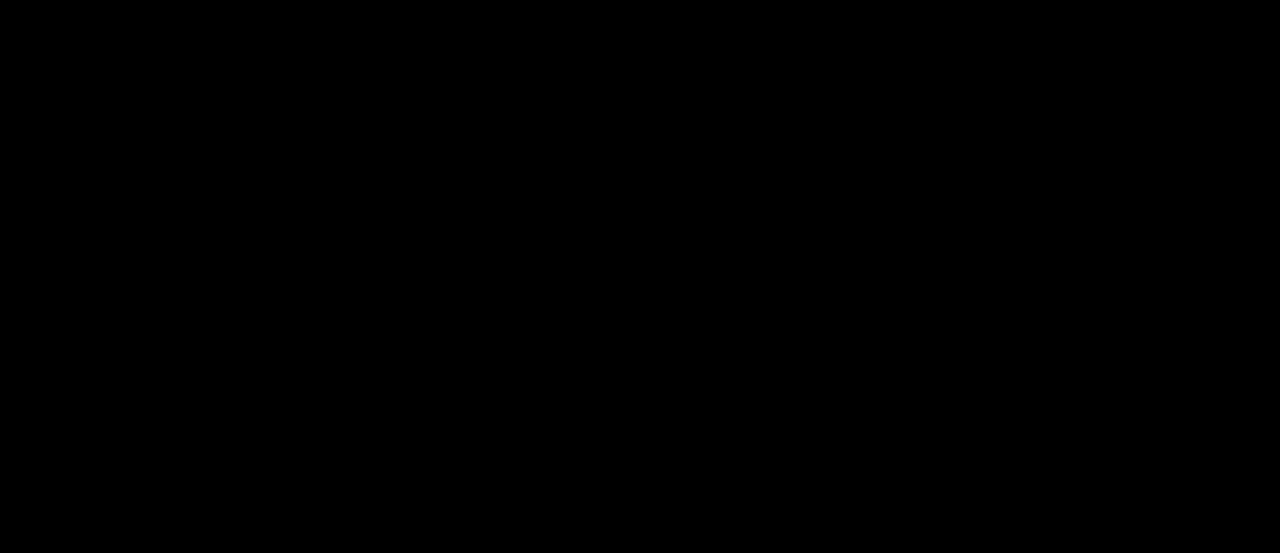
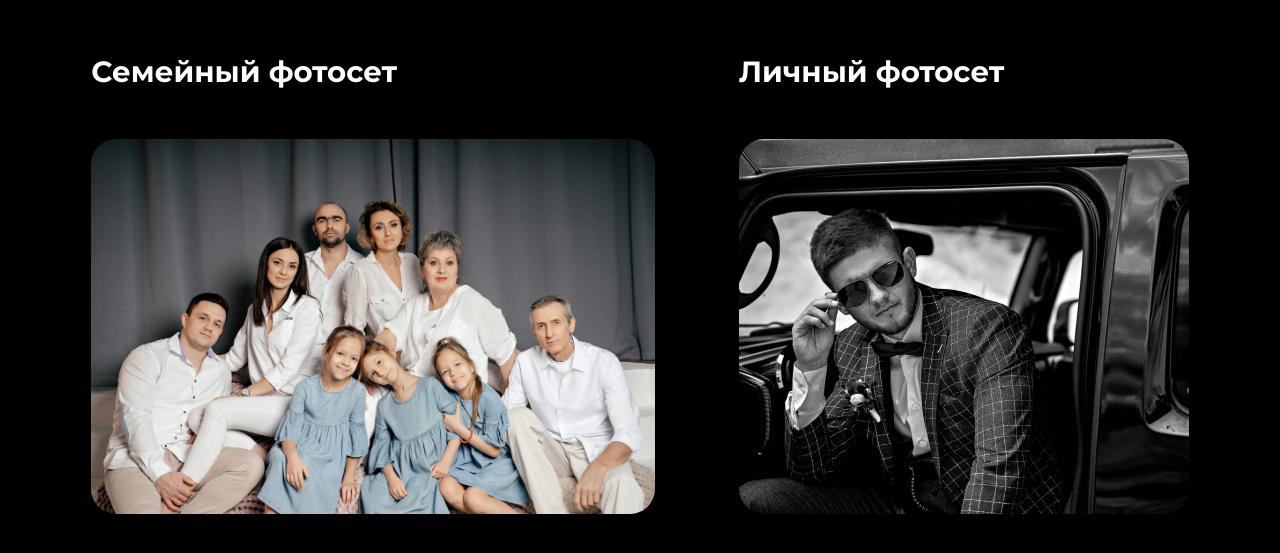
Before and after one commit to kovynevvitaly/web, a Vue app: page / in a window 1280 px wide. Shown: the part 1592-2145 px from the top of the page. Before the commit the page ends 1541 px from the top, so only its background shows below. Built offline with nearby package versions, Linux system fonts and the light colour scheme.

Commit message:
add bottom photos component

```diff
--- /dev/null
+++ b/src/components/BottomPhotos.vue
@@ -0,0 +1,23 @@
+<template>
+<div class="bottom-photos">
+  <PhotoExample :imgSrc="require('@/assets/familyph.jpg')" :imgAlt="'семейный фотосет'" :photoTitle="'Семейный фотосет'" :id="'family'"/>
+  <PhotoExample :imgSrc="require('@/assets/personalph.jpg')" :imgAlt="'личный фотосет'" :photoTitle="'Личный фотосет'" :id="'personal'"/>
+</div>
+</template>
+
+<script>
+import PhotoExample from "@/components/PhotoExample";
+export default {
+  name: "BottomPhotos",
+  components: {PhotoExample}
+
+}
+</script>
+
+<style scoped>
+.bottom-photos {
+  display: flex;
+  justify-content: space-evenly;
+  margin-top: 160px;
+}
+</style>
--- a/src/components/PhotoExample.vue
+++ b/src/components/PhotoExample.vue
@@ -1,5 +1,5 @@
 <template>
-  <div class="photo-example">
+  <div class="photo-example" :id="id">
     <h3 class="photo-title">{{ photoTitle }}</h3>
     <img :src="imgSrc" :alt="imgAlt" class="photo">
   </div>
@@ -8,7 +8,7 @@
 <script>
 export default {
   name: "PhotoExample",
-  props: ["photoTitle", "imgSrc", "imgAlt"]
+  props: ["photoTitle", "imgSrc", "imgAlt", "id"]
 }
 </script>
 
@@ -28,4 +28,21 @@
 .photo-title {
   margin-bottom: 50px;
 }
+.photo-example#family {
+  max-width: 564px;
+}
+
+#family > img {
+  width: 564px;
+  height: 375px;
+}
+
+.photo-example#personal {
+  max-width: 450px;
+}
+
+#personal > img {
+  width: 450px;
+  height: 375px;
+}
 </style>
--- a/src/views/Home.vue
+++ b/src/views/Home.vue
@@ -2,17 +2,20 @@
 <div class="container">
   <section class="content">
     <UpperContent/>
+    <BottomPhotos/>
   </section>
 </div>
 </template>
 
 <script>
 import UpperContent from "@/components/UpperContent";
+import BottomPhotos from "@/components/BottomPhotos";
 
 export default {
   name: 'Home',
   components: {
-    UpperContent
+    UpperContent,
+    BottomPhotos
   }
 }
 </script>
```
Also changed, not shown: src/assets/familyph.jpg (added), src/assets/personalph.jpg (added).
